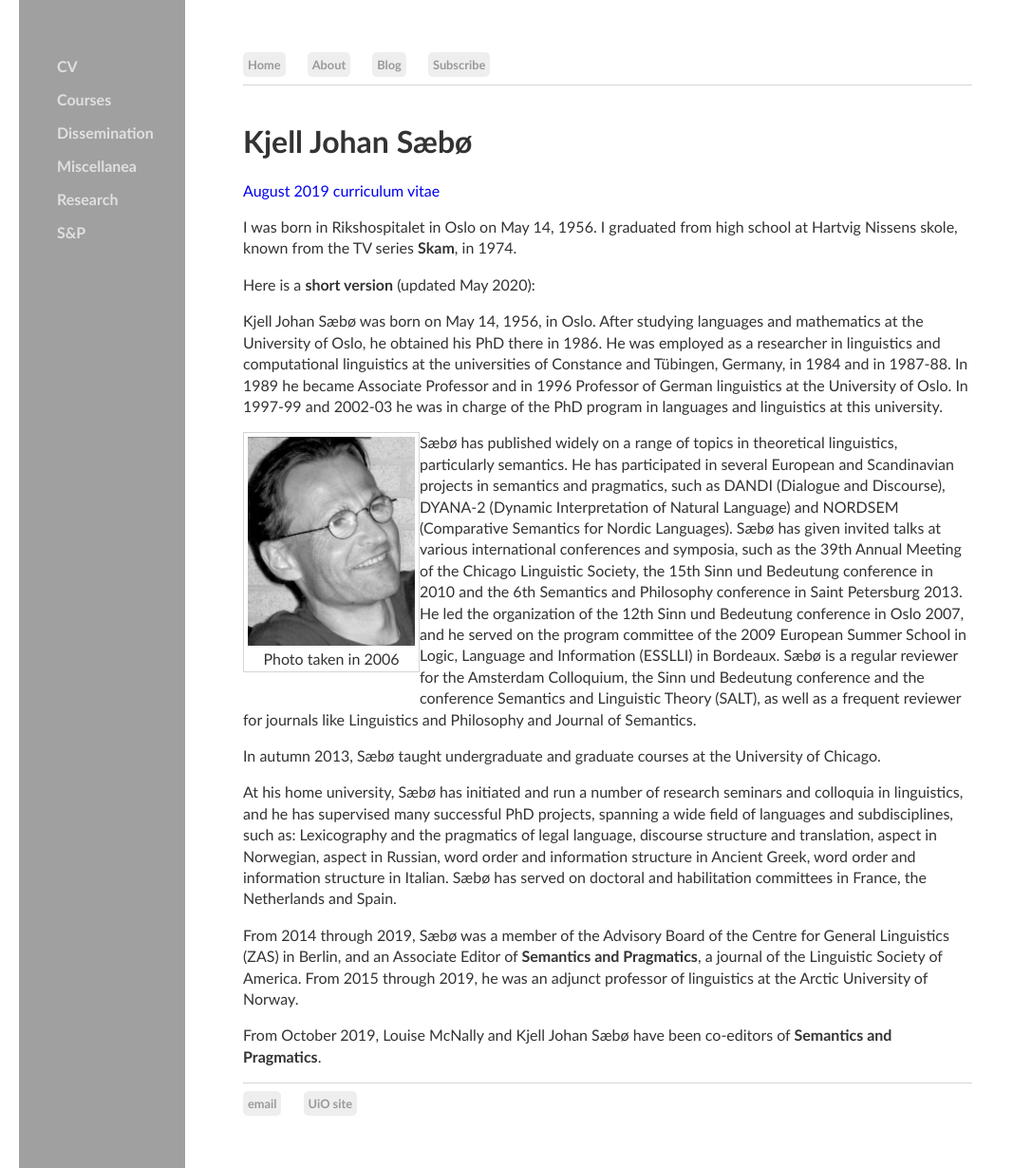
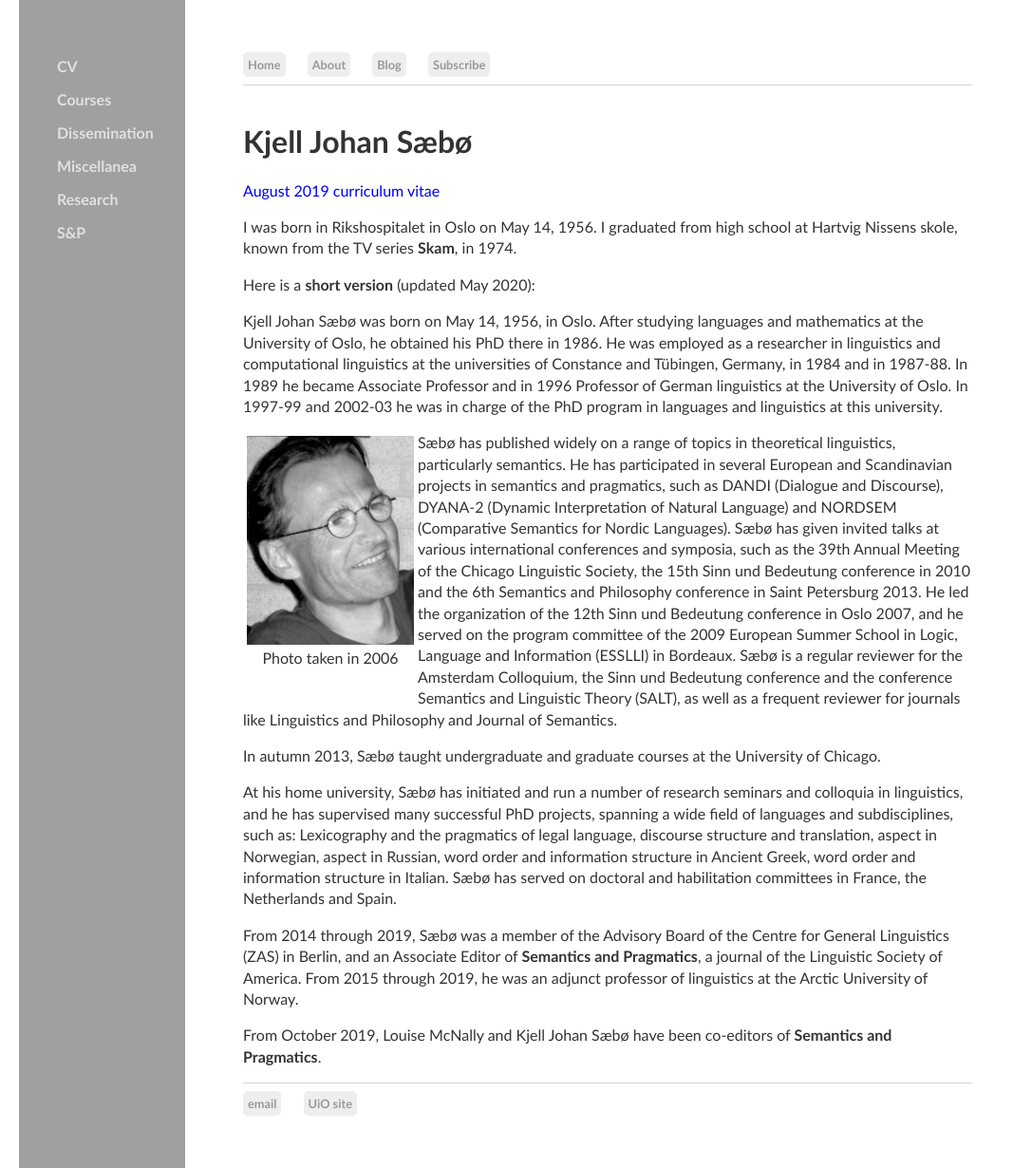
Before and after one commit to kjelljs/kjelljs.github.io, a Jekyll site: the page built from cv/index.html, in a window 1280 px wide and 1230 px high. Shown: the whole window at 95% size, without its empty margins (0-1067 px from the left). Built offline with Jekyll 4.4.1, drawn with Linux system fonts in a browser that asks for light colours.

Commit message:
Update main.css

```diff
--- a/css/main.css
+++ b/css/main.css
@@ -6,7 +6,7 @@ body {
     width: 60%;
 }
 figure {
-    border: 1px solid #d5d5d5;
+    border: 1px solid none;
     padding: 4px;
     margin: auto;
 }
```
